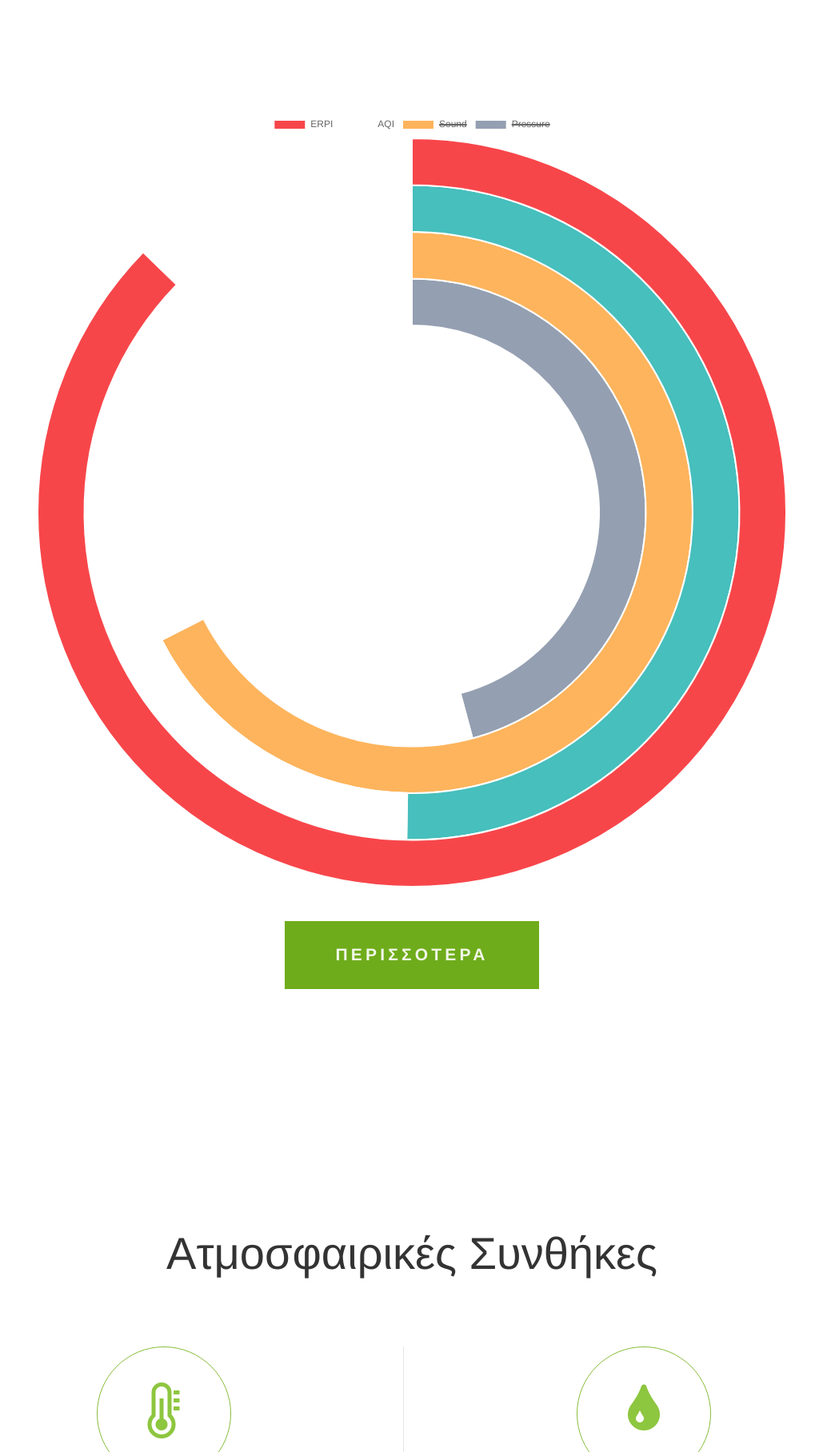
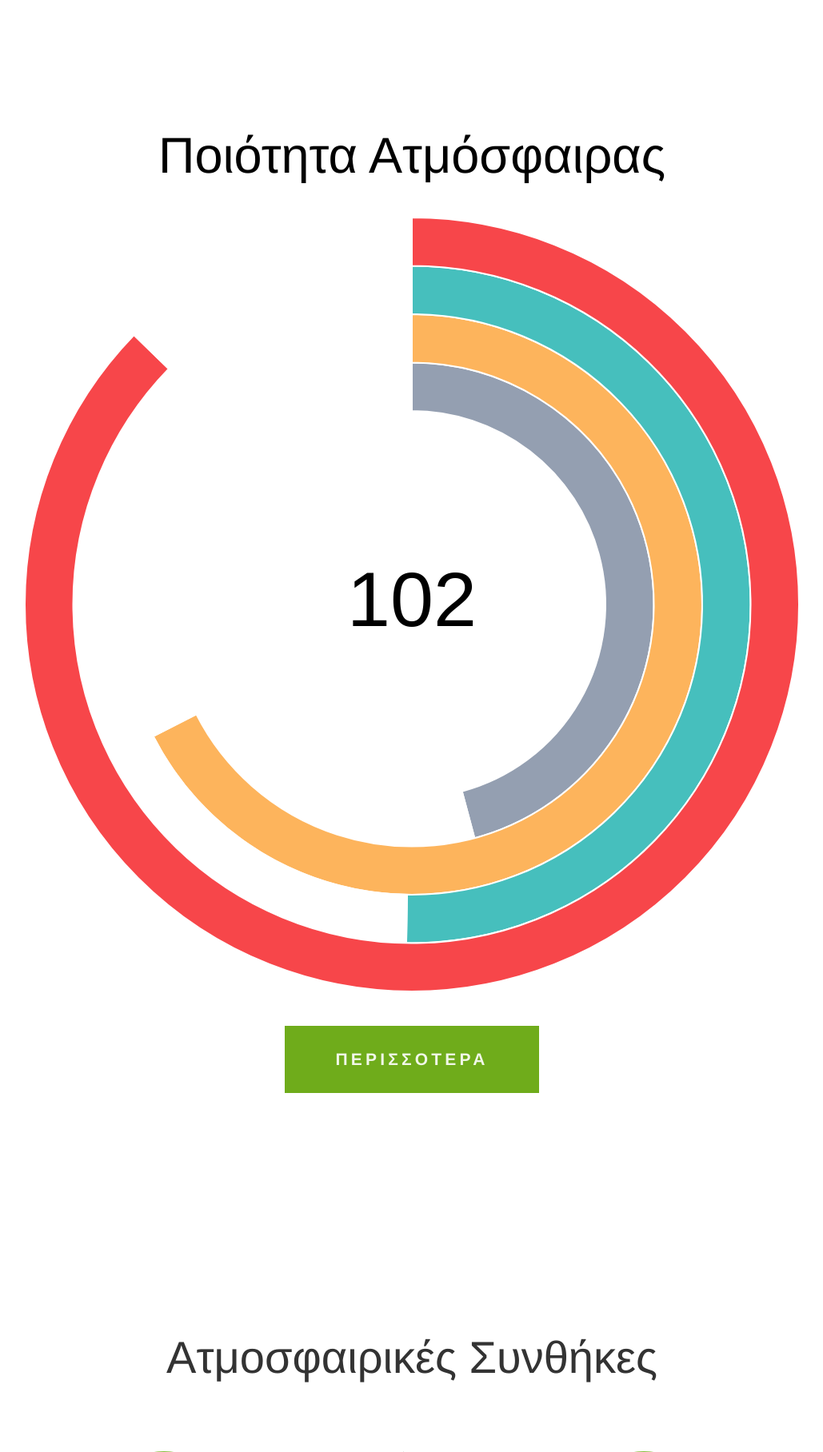
Before and after one commit to echo1319/bdg, a Spring Boot app: page / in a window 1280 px wide. Shown: the part 100-1916 px from the top of the page at 80% size, without its empty margins (125-1154 px from the left). Run offline with Spring Boot 4, Linux system fonts and the light colour scheme; some libraries are stand-ins or nearby versions.

Commit message:
finished donut chart

```diff
--- a/src/main/resources/static/scripts/donut.js
+++ b/src/main/resources/static/scripts/donut.js
@@ -1,3 +1,25 @@
+Chart.plugins.register({
+    beforeDraw: function(chart) {
+        var data = chart.data.datasets[0].data;
+        var sum = data.reduce(function(a, b) {
+            return a + b;
+        }, 0);
+        var width = chart.chart.width,
+            height = chart.chart.height,
+            ctx = chart.chart.ctx;
+        ctx.restore();
+        var fontSize = (height / 10).toFixed(2);
+        ctx.font = fontSize + "px Arial";
+        ctx.textBaseline = "middle";
+        var text = sum,
+            textX = Math.round((width - ctx.measureText(text).width) / 2),
+            textY = height / 2;
+        ctx.fillText(text, textX, textY);
+        ctx.save();
+    }
+});
+
+
 var randomScalingFactor = function() {
     return Math.round(Math.random() * 100);
 };
@@ -8,6 +30,7 @@ var randomColorFactor = function() {
 var config = {
     type: 'doughnut',
     data: {
+        labels: ["ERPI", "AQI", "Sound", "Temperature"],
         datasets: [{
             data: [
                 randomScalingFactor(),
@@ -16,11 +39,9 @@ var config = {
             ],
             backgroundColor: [
                 "#F7464A",
-                "#FFFFFF",
-                "#FDB45C",
-                "#949FB1",
-                "#4D5360"
-            ]
+                "#FFFFFF"
+            ],
+            labels: ['ERPI']
         },
             {
                 data: [
@@ -31,6 +52,7 @@ var config = {
                     "#46BFBD",
                     "#FFFFFF"
                 ],
+                labels: ['AQI']
             },
             {
                 data: [
@@ -43,6 +65,7 @@ var config = {
                     "#FDB45C",
                     "#FFFFFF"
                 ],
+                labels:['Sound']
             },
 
             {
@@ -54,17 +77,25 @@ var config = {
                 backgroundColor: [
                     "#949FB1",
                     "#FFFFFF"
-                ]
+                ],
+                labels:['Temperature']
             }],
-        labels: [
-            "ERPI",
-            "AQI",
-            "Sound",
-            "Pressure"
-        ]
     },
     options: {
-        responsive: true
+        responsive: true,
+        legend: {
+            display: false,
+        },
+        tooltips: {
+            callbacks: {
+                label: function(tooltipItem, data) {
+                    var dataset = data.datasets[tooltipItem.datasetIndex];
+                    var index = tooltipItem.index;
+                    return dataset.labels[index] + ': ' + dataset.data[index];
+                }
+            }
+        }
+
     }
 };
 
--- a/src/main/resources/templates/home.ftl
+++ b/src/main/resources/templates/home.ftl
@@ -61,9 +61,9 @@ https://www.vecteezy.com/vector-art/93066-free-vector-weather-icon-set
 <div id="header-featured">
     <div id="banner-wrapper">
         <div id="banner" class="container">
-
-            <div id="canvas-holder" style="width:100%">
-                <canvas id="donutChart" width="500" height="500">
+            <h2>Ποιότητα Ατμόσφαιρας </h2>
+            <div id="canvas-holder" style="width:100%; height: 60%;" >
+                <canvas id="donutChart" width="350px;" height="350px;">
                     <script src="scripts/donut.js" type='text/javascript'></script>
                 </canvas>
             </div>
```
